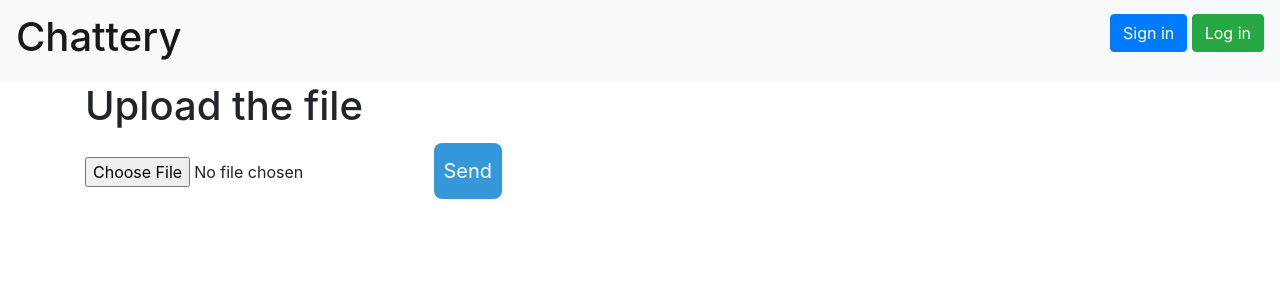
After one commit to Triolong/chattery_python, a Flask app: page /room/1/upload_file in a window 1280 px wide. The commit adds this page. Shown: the top 300 px of the page. Run offline with Flask 3, Linux system fonts and the light colour scheme; some libraries are stand-ins or nearby versions.

Commit message:
File upload function added

```diff
--- a/data/rooms_id_collaborators.json
+++ b/data/rooms_id_collaborators.json
@@ -1 +1 @@
-{"1": [1], "6": [null], "7": [1], "8": [2], "9": [null], "11": [1]}
+{"1": [1, 2], "6": [null], "7": [1], "8": [2], "9": [null], "11": [1]}
--- a/main.py
+++ b/main.py
@@ -17,9 +17,13 @@ import json
 
 from flask_restful import reqparse, abort, Api, Resource
 
+import os
+import uuid
+import re
+
 
 class Message:
-    def __init__(self, text, author_id, sent_date=None):
+    def __init__(self, text, author_id, sent_date=None, file=None):
         self.text = text
         self.author_id = author_id
         if sent_date is None:
@@ -32,6 +36,8 @@ class Message:
             self.author = db_sess.query(User).get(author_id)
         finally:
             db_sess.close()
+        if file is not None:
+            self.file = file
 
 
 def get_room_messages(room_id):
@@ -47,10 +53,24 @@ app = Flask(__name__)
 app.config['PERMANENT_SESSION_LIFETIME'] = datetime.timedelta(
     days=7
 )
+app.config['MAX_CONTENT_LENGTH'] = 5 * 1024 * 1024
 api = Api(app)
 app.config['SECRET_KEY'] = "yandex_lyceum_secret_key"
 login_manager = LoginManager()
 login_manager.init_app(app)
+
+ALLOWED_EXTENSIONS = {'.txt', '.pdf', '.png', '.jpg', '.jpeg', '.gif'}
+UPLOAD_FOLDER = "static/files"
+app.config['UPLOAD_FOLDER'] = UPLOAD_FOLDER
+
+
+def file_is_allowed(filename):
+    return "." in filename and filename[filename.index("."):].lower() in ALLOWED_EXTENSIONS
+
+
+def secure_filename(filename):
+    filename = re.sub(r"[^\w.-]", '', filename)
+    return f"{uuid.uuid4().hex}_{filename}"
 
 
 def abort_if_user_not_found(user_id):
@@ -281,7 +301,8 @@ def show_room(room_id):
             messages_list.append(Message(
                 text=message_data[0],
                 author_id=message_data[1],
-                sent_date=message_data[2]
+                sent_date=message_data[2],
+                file=message_data[3] if len(message_data) > 3 else None
             ))
     return render_template("showroom.html", title=room.label, messages=messages_list, room=room)
 
@@ -309,6 +330,11 @@ def room_options(room_id):
     room = db_sess.query(Room).get(room_id)
     db_sess.close()
     return render_template("room_options.html", title=f"{room.label} - Options", room=room)
+
+
+@app.route("/room/<int:room_id>/upload_file")
+def room_file_upload(room_id):
+    return render_template("file_upload.html", title="Send a file", room_id=room_id)
 
 # ======================================================================================================================
 
@@ -422,9 +448,58 @@ def delete_room(room_id):
     return redirect(f"/profile/{current_user.id}")
 
 
+@app.route("/handle_file_upload/<int:room_id>", methods=["GET", "POST"])
+@login_required
+def upload_file(room_id):
+    file = request.files.get("file")
+    print(file.filename)
+    if file.filename == "":
+        return "<h1>The file hasn't been chosen!.</h1><br><h4>Try going back and choosing another file</h4>"
+    if file_is_allowed(file.filename):
+        filename = secure_filename(file.filename)
+        file.save(os.path.join(app.config['UPLOAD_FOLDER'], filename))
+        message = Message(
+            text="",
+            author_id=current_user.id,
+            file=f"{app.config['UPLOAD_FOLDER']}/{filename}"
+        )
+        messages_list = []
+        messages_dict = {}
+        with open("data/rooms_id_messages.json") as json_file:
+            try:
+                messages_dict = json.load(json_file)
+                try:
+                    for message_data in messages_dict[str(room_id)]:
+                        messages_list.append(Message(
+                            text=message_data[0],
+                            author_id=message_data[1],
+                            sent_date=message_data[2],
+                            file=message_data[3] if len(message_data) > 3 else None
+                        ))
+                except KeyError:
+                    messages_list = []
+            except json.decoder.JSONDecodeError:
+                messages_list = []
+        with open("data/rooms_id_messages.json", "w", encoding="utf-8") as json_file:
+            try:
+                messages_dict[f"{room_id}"].append([message.text, message.author_id, message.sent_date, message.file])
+            except KeyError:
+                messages_dict[f"{room_id}"] = [[message.text, message.author_id, message.sent_date, message.file]]
+            json.dump(messages_dict, json_file)
+        return redirect(f"/room/{room_id}")
+    else:
+        return "<h1>The type of the file is not allowed.</h1><br><h4>Try going back and choosing another file</h4>"
+
+
 @app.errorhandler(401)
 def not_authorized(error):
     return render_template("not_authorized.html", title="Chattery - Not Authorized.")
+
+
+@app.errorhandler(413)
+def file_too_big(error):
+    return """<h1>The file is too big.</h1>
+                <h4>maximum size is 5 MB</h4>"""
 
 
 if __name__ == "__main__":
--- a/static/styles.css
+++ b/static/styles.css
@@ -120,3 +120,18 @@
     transform: scale(1.02);
     transition: all 0.2s ease;
 }
+
+.file-link {
+    font-size: 18px;
+    color: grey;
+    text-decoration: none;
+    cursor: pointer;
+    padding-left: 30px;
+}
+
+.file_link:hover {
+    font-size: 18px;
+    color: black;
+    text-decoration: none;
+    cursor: pointer;
+}
--- /dev/null
+++ b/templates/file_upload.html
@@ -0,0 +1,9 @@
+{% extends "base.html" %}
+
+{% block content %}
+    <h1>Upload the file</h1>
+    <form action="/handle_file_upload/{{ room_id }}" method="post" enctype="multipart/form-data">
+        <input type="file" name="file">
+        <button type="submit" class="add-user-button">Send</button>
+    </form>
+{% endblock %}
--- a/templates/showroom.html
+++ b/templates/showroom.html
@@ -5,6 +5,7 @@
     <div class="inline-elements">
         <a class="navbar navbar-brand" href="/room/{{ room.id }}/collaborators"><h5>Collaborators</h5></a>
         <a class="navbar navbar-brand" href="/room/{{ room.id }}/options"><h5>Options</h5></a>
+        <a class="navbar navbar-brand" href="/room/{{ room.id }}/upload_file"><h5>Send a file</h5></a>
     </div>
     <h4 align="center">System ID: {{ room.id }}</h4>
     <hr>
@@ -12,6 +13,9 @@
         {% for message in messages %}
             <p><a class="message-author-link" href="/profile/{{ message.author.id }}">{{ message.author.name }}</a> on {{ message.sent_date }}</p>
             <p class="message-text">{{ message.text }}</p>
+            {% if message.file %}
+                <a href="/{{ message.file }}" class="file-link">File</a>
+            {% endif %}
         {% endfor %}
     </div>
 
```
Also changed, not shown: data/rooms_id_messages.json (+1 -1 lines).
